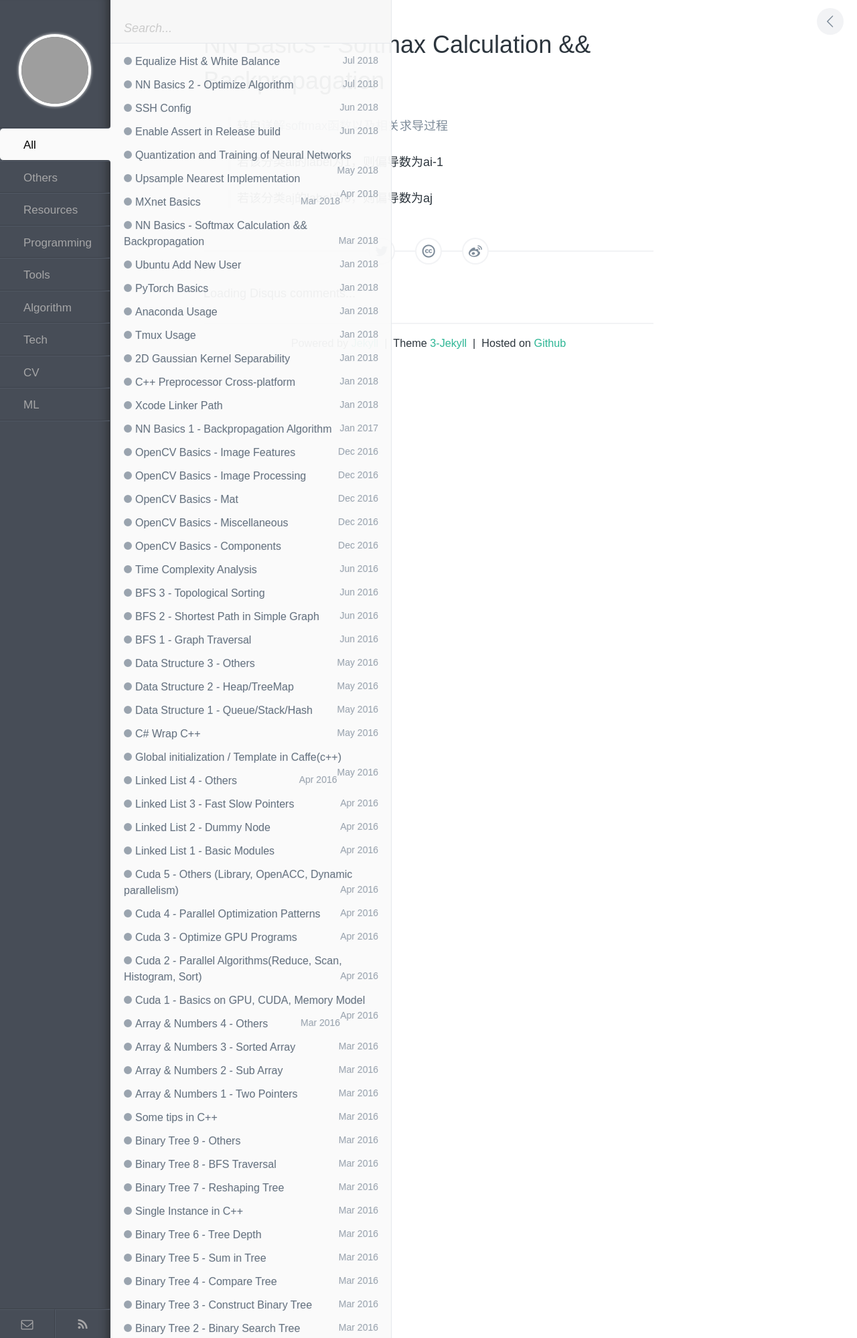
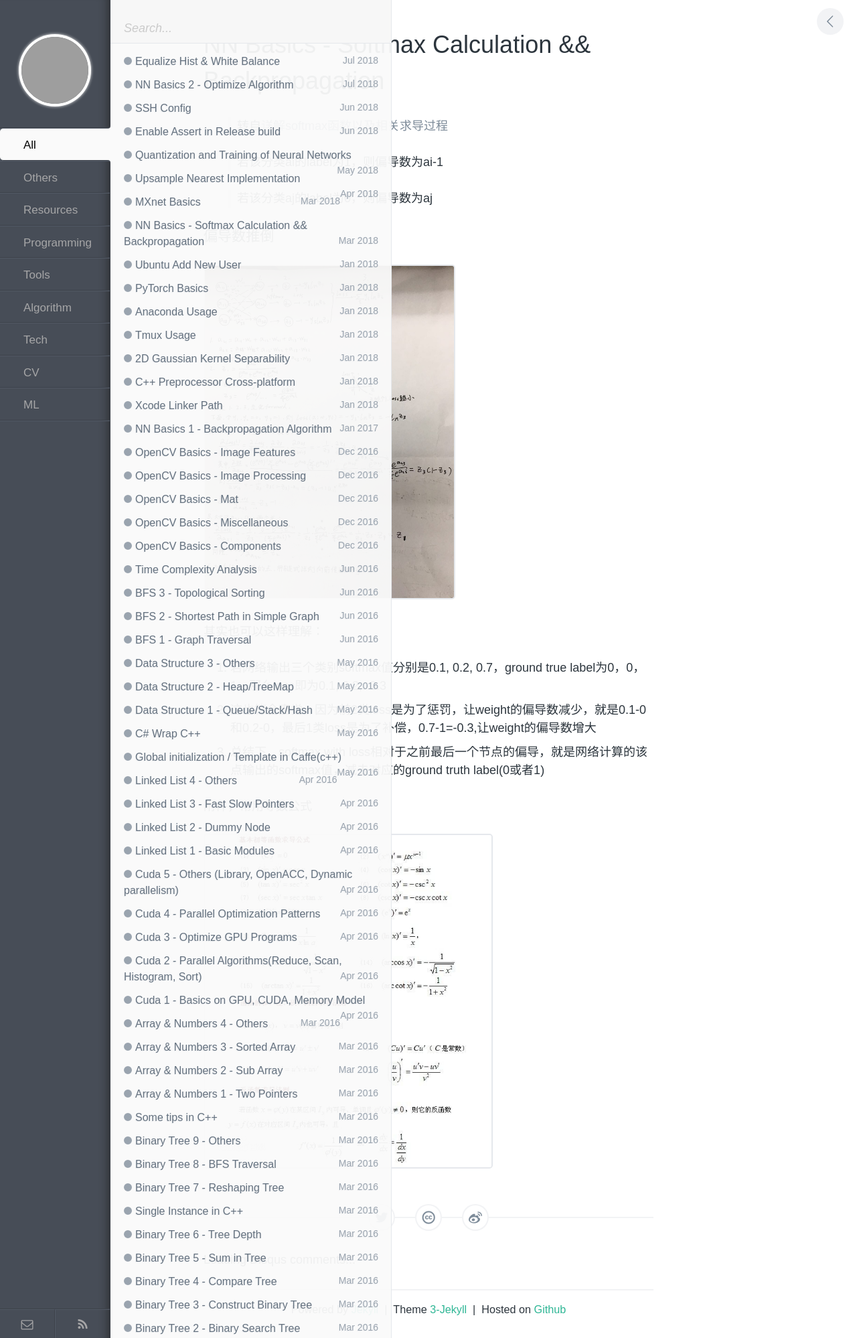
Before and after one commit to wykvictor/wykvictor.github.io, a Jekyll site: the page built from _posts/Machine-Learning/2018-03-07-Softmax-Backpropagation.md, in a window 1280 px wide. Shown: the whole page at 67% size. Built offline with Jekyll 4.4.1, drawn with Linux system fonts in a browser that asks for light colours; comment, search, counter and statistics services are not loaded; grey boxes are pictures that could not be loaded.

Commit message:
add softmax deviratives

```diff
--- a/_posts/Machine-Learning/2018-03-07-Softmax-Backpropagation.md
+++ b/_posts/Machine-Learning/2018-03-07-Softmax-Backpropagation.md
@@ -11,3 +11,15 @@ categories: ML
 > 若该分类ai的label为1，则偏导数为ai-1
 
 > 若该分类aj的label为0，则偏导数为aj
+
+### 偏导数推倒
+![ml_softmax](/res/ml_softmax.png)
+
+其实也可以这样理解：
+
+1. 若网络输出三个类别softmax值分别是0.1, 0.2, 0.7，ground true label为0，0，1，那么loss即为0.1, 0.2, -0.3
+2. 这也符合直觉，因为前2类loss是为了惩罚，让weight的偏导数减少，就是0.1-0和0.2-0，最后1类loss是为了补偿，0.7-1=-0.3,让weight的偏导数增大
+3. 总结下，softmax with loss相对于之前最后一个节点的偏导，就是网络计算的该点输出的softmax值，减去对应的ground truth label(0或者1)
+
+#### 附件，常用导数公式
+![ml_deviritives](/res/ml_deviritives.png)
```
Also changed, not shown: res/ml_deviritives.png (added), res/ml_softmax.png (added).
